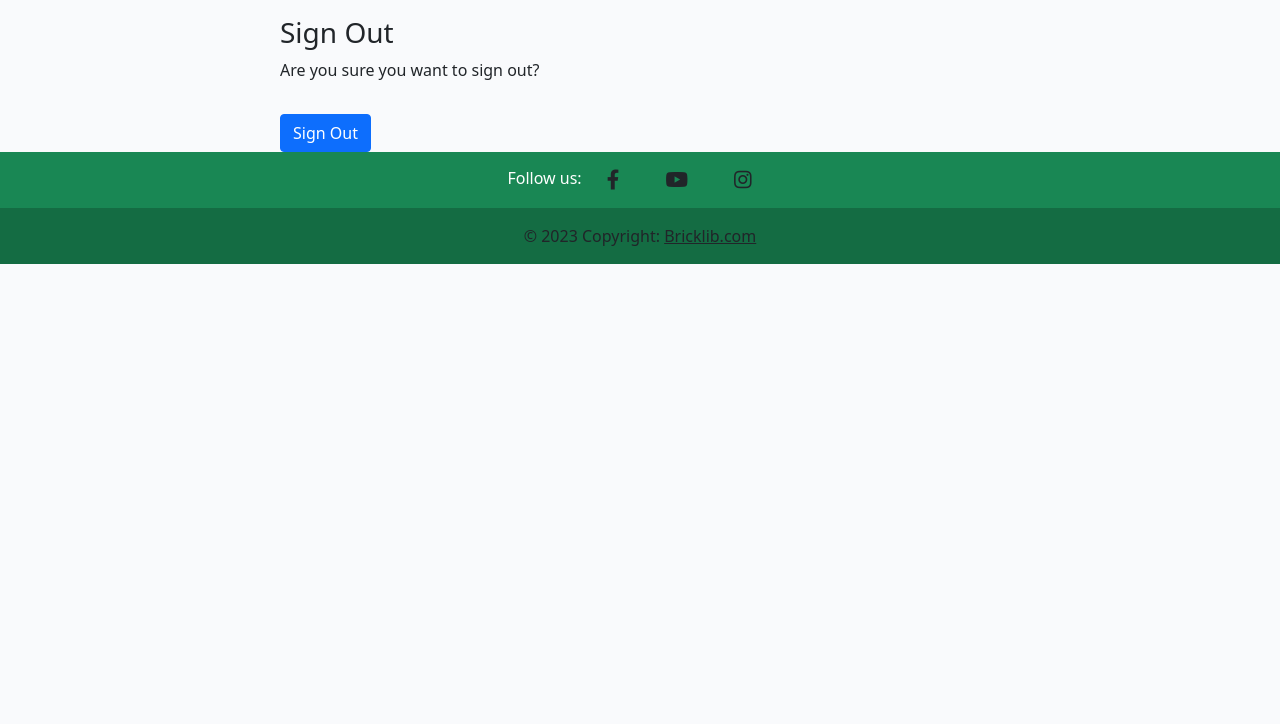
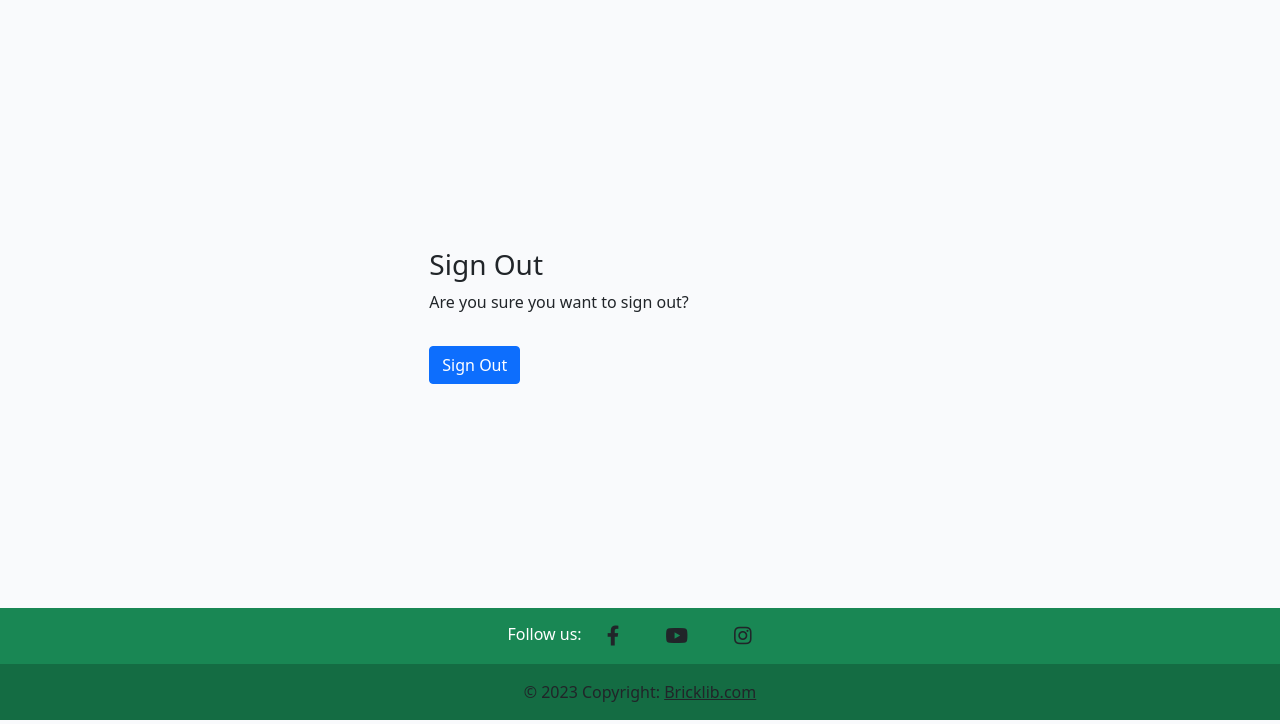
Before and after one commit to paulasdev/BrickLib, a Django app: page /accounts/logout/ in a window 1280 px wide. Shown: the part 76-800 px from the top of the page. Run offline with Django 3.2, Linux system fonts and the light colour scheme; the visitor is signed in with stand-in values (Sample User, id 1); some web fonts are replaced.

Commit message:
Updatting the layout

```diff
--- a/templates/account/logout.html
+++ b/templates/account/logout.html
@@ -5,6 +5,17 @@
 {% block head_title %}{% trans "Sign Out" %}{% endblock %}
 
 {% block content %}
+<section class="account-container hero-container mt-2">
+    <div class="hero-text p-2 flex flex-column flex-md-row">
+        <div id="hero-text-container" class="p-4">
+            <div class="p-4">
+                <div class="p-4">
+                    <div class="p-4">
+                        <div class="p-4">
+                            <div class="p-4">
+                                <div class="p-4">
+                                    <div class="p-4">
+                                        <div class="p-4">
                                             <div class="container">
                                                 <div class="row">
                                                     <div class="col-md-8 mt-3 offset-md-2">
@@ -19,11 +30,21 @@
                                                         <form method="post" action="{% url 'account_logout' %}">
                                                             {% csrf_token %}
                                                             {% if redirect_field_value %}
-                <input type="hidden" name="{{ redirect_field_name }}" value="{{ redirect_field_value }}" />
+                                                            <input type="hidden" name="{{ redirect_field_name }}"
+                                                                value="{{ redirect_field_value }}" />
                                                             {% endif %}
-                <button class="btn btn-primary right" type="submit">{% trans 'Sign Out' %}</button>
+                                                            <button class="btn btn-primary right"
+                                                                type="submit">{% trans 'Sign Out' %}</button>
                                                         </form>
                                                     </div>
                                                 </div>
                                             </div>
+                                        </div>
+                                    </div>
+                                </div>
+                            </div>
+                        </div>
+                    </div>
+                </div>
+            </div>
             {% endblock %}
```
Also changed, not shown: templates/account/login.html (+16 -3 lines), templates/account/signup.html (+22 -6 lines). Lines whose indentation alone changed are shown as unchanged.
